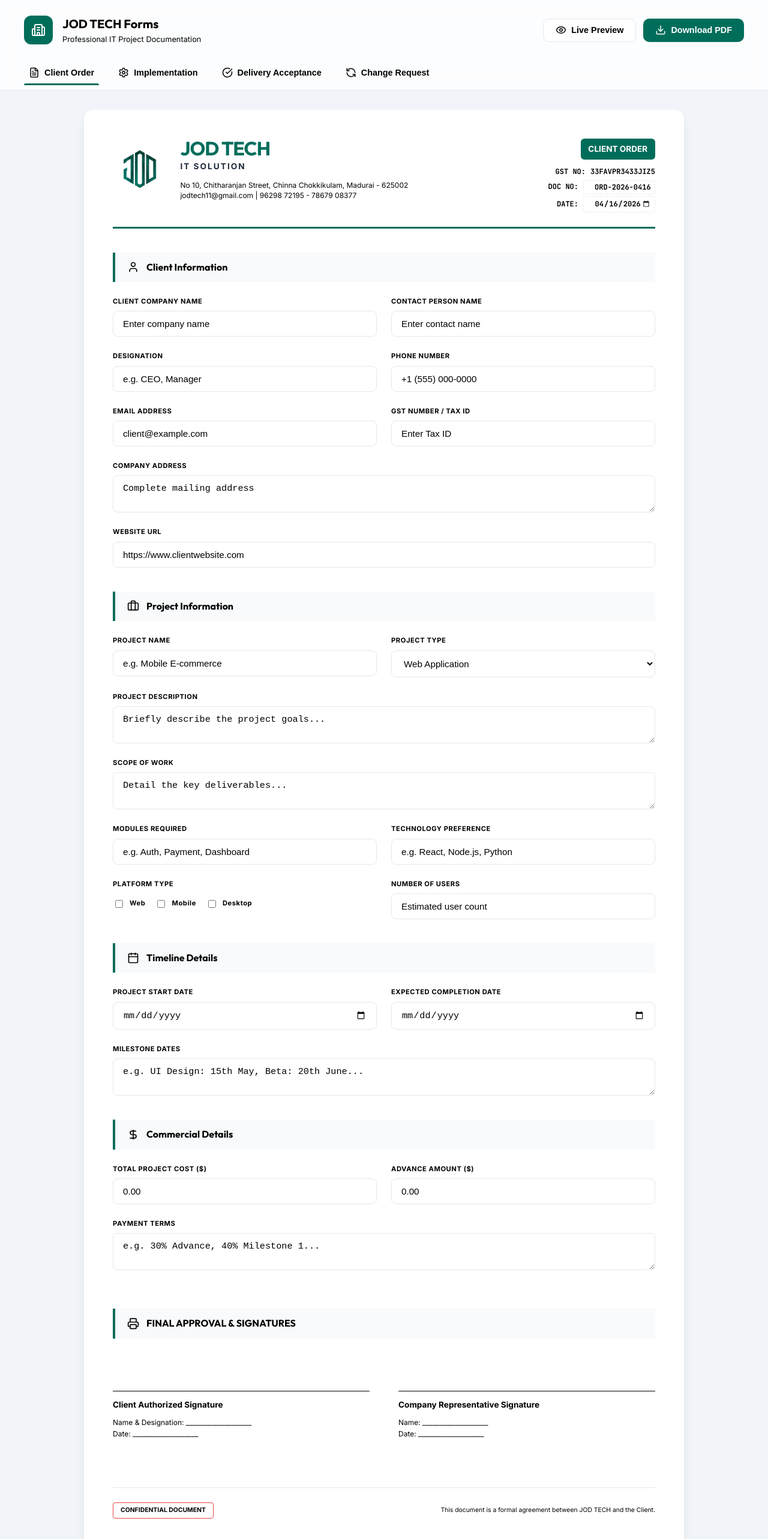
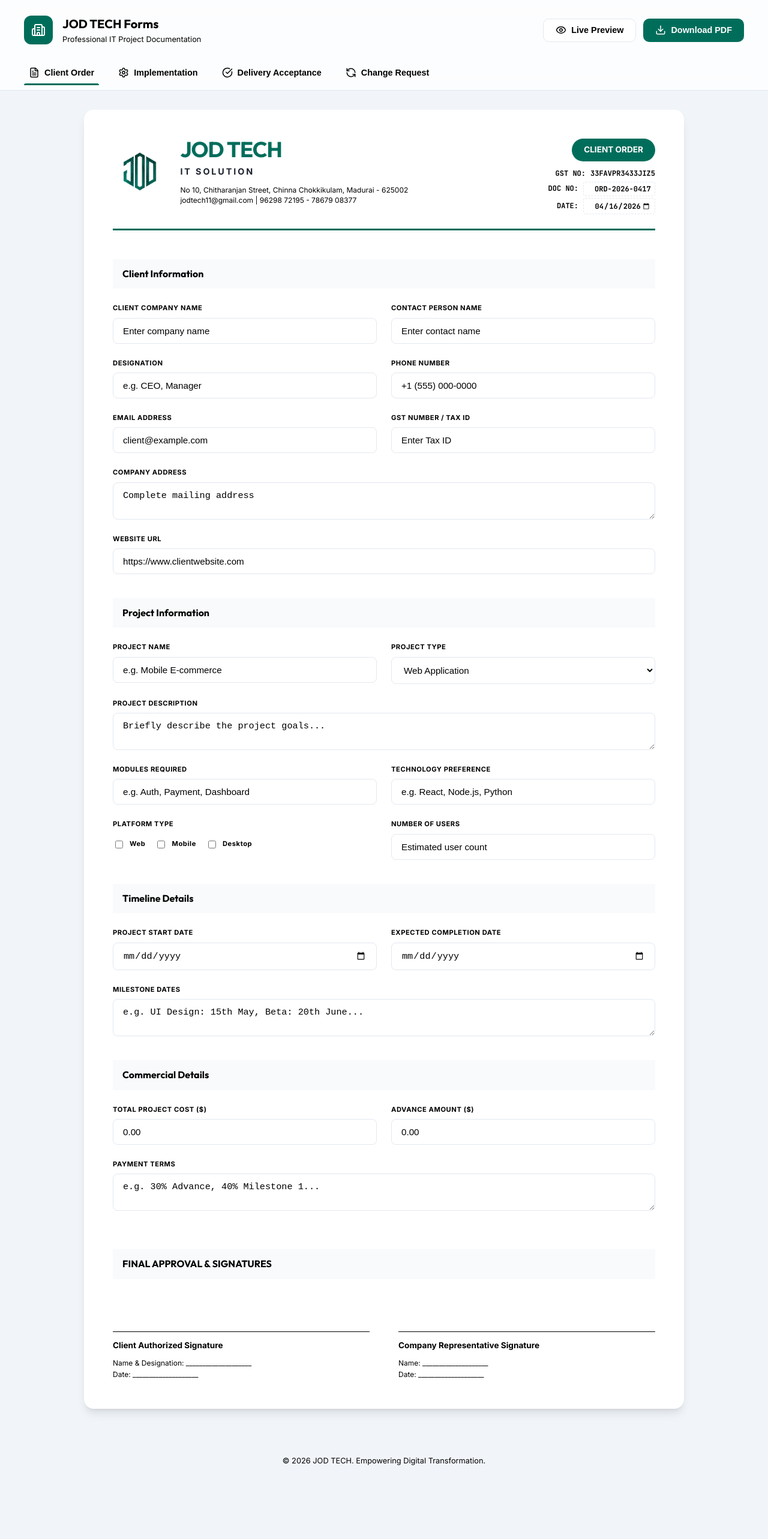
Before and after one commit to divi1127/Allformjodtech, a React (Vite) app: page / in a window 1280 px wide. Shown: the top 2565 px of the page at 60% size. After the commit the page ends 2490 px from the top, so only its background shows below. Built offline with nearby package versions, Linux system fonts and the light colour scheme.

Commit message:
first commit

```diff
--- a/src/App.jsx
+++ b/src/App.jsx
@@ -48,14 +48,14 @@
       const textElements = element.querySelectorAll('*');
       const originalStyles = new Map();
 
-      // Force pure black on all elements and borders inline
+      // Force pure black on all elements and borders inline EXCEPT the branding header/footer
       textElements.forEach(el => {
         if (!el.style || !el.style.setProperty) return;
 
         const className = typeof el.className === 'string' ? el.className : '';
 
-        // Let the form badge keep its white text
-        if (className.includes('form-badge')) return;
+        // Skip header/footer and branding elements to PRESERVE TEAL COLORS in PDF
+        if (el.closest('.paper-header') || el.closest('.paper-footer') || className.includes('form-badge')) return;
 
         originalStyles.set(el, {
           color: el.style.color,
@@ -109,7 +109,7 @@
         div.style.boxSizing = 'border-box';
 
         // Apply pure black text overrides
-        div.style.color = '#000000ff';
+        div.style.color = '#000000';
         div.style.webkitTextFillColor = '#000000';
         div.style.opacity = '1';
         div.style.fontWeight = '700';
@@ -341,8 +341,14 @@
               <div className="doc-meta-field">
                 <span className="doc-meta-label">DOC NO:</span>
                 <input
+                  key={activeTab}
                   type="text"
-                  defaultValue={`${activeTab.slice(0, 3).toUpperCase()}-${new Date().getFullYear()}-0416`}
+                  defaultValue={`${
+                    activeTab === 'order' ? 'ORD' :
+                    activeTab === 'implementation' ? 'IMN' :
+                    activeTab === 'delivery' ? 'DA' :
+                    'CR'
+                  }-${new Date().getFullYear()}-0417`}
                   className="meta-input"
                 />
               </div>
@@ -362,7 +368,7 @@
 
             {/* Common Signature Section */}
             <div className="signature-section">
-              <h3 className="section-title"><Printer size={20} /> FINAL APPROVAL & SIGNATURES</h3>
+              <h3 className="section-title">FINAL APPROVAL & SIGNATURES</h3>
               <div className="signature-grid">
                 <div className="sig-box">
                   <div className="sig-line" />
@@ -379,11 +385,6 @@
               </div>
             </div>
 
-            {/* Paper Footer */}
-            <div className="paper-footer">
-              <div className="confidential-stamp">CONFIDENTIAL DOCUMENT</div>
-              <div className="footer-links">This document is a formal agreement between JOD TECH and the Client.</div>
-            </div>
           </div>
         </div>
       </main>
--- a/src/components/ChangeOrderForm.jsx
+++ b/src/components/ChangeOrderForm.jsx
@@ -1,11 +1,10 @@
 import React from 'react';
-import { RefreshCcw, Info, List, TrendingUp, DollarSign, Calendar } from 'lucide-react';
 
 const ChangeOrderForm = () => {
   return (
     <div className="animate-fade">
       {/* 1. Basic Details */}
-      <h3 className="section-title"><Info size={20} /> Request Details</h3>
+      <h3 className="section-title">Request Details</h3>
       <div className="form-grid">
         <div className="input-group">
           <label>Change Request ID</label>
@@ -31,7 +30,7 @@
       </div>
 
       {/* 2. Change Details */}
-      <h3 className="section-title"><List size={20} /> Change & Reason</h3>
+      <h3 className="section-title">Change & Reason</h3>
       <div className="form-grid">
         <div className="input-group full-width">
           <label>Requested Change Description</label>
@@ -49,14 +48,14 @@
 
       {/* 3. Impact Analysis */}
 
-      <h3 className="section-title"><TrendingUp size={20} /> Impact Analysis</h3>
+      <h3 className="section-title">Impact Analysis</h3>
       <div className="form-grid">
         <div className="input-group">
-          <label><DollarSign size={14} /> Additional Cost ($)</label>
+          <label>Additional Cost ($)</label>
           <input type="number" placeholder="0.00" />
         </div>
         <div className="input-group">
-          <label><Calendar size={14} /> Additional Time (Days)</label>
+          <label>Additional Time (Days)</label>
           <input type="number" placeholder="e.g. 5" />
         </div>
         <div className="input-group">
--- a/src/components/DeliveryAcceptanceForm.jsx
+++ b/src/components/DeliveryAcceptanceForm.jsx
@@ -1,11 +1,10 @@
 import React from 'react';
-import { CheckCircle, Truck, Package, ShieldCheck, DollarSign } from 'lucide-react';
 
 const DeliveryAcceptanceForm = () => {
   return (
     <div className="animate-fade">
       {/* 1. Project Delivery Information */}
-      <h3 className="section-title"><Truck size={20} /> Delivery Information</h3>
+      <h3 className="section-title">Delivery Information</h3>
       <div className="form-grid">
         <div className="input-group">
           <label>Delivery Date</label>
@@ -32,7 +31,7 @@
       </div>
 
       {/* 2. Delivered Items Checklist */}
-      <h3 className="section-title"><Package size={20} /> Delivered Items Checklist</h3>
+      <h3 className="section-title">Delivered Items Checklist</h3>
       <div className="form-grid">
         <div className="input-group">
           <label style={{ display: 'flex', alignItems: 'center', gap: '8px', textTransform: 'none' }}>
@@ -65,7 +64,7 @@
       </div>
 
       {/* 3. Client Acceptance Details */}
-      <h3 className="section-title"><ShieldCheck size={20} /> Acceptance & Warranty</h3>
+      <h3 className="section-title">Acceptance & Warranty</h3>
       <div className="form-grid">
         <div className="input-group">
           <label>Warranty / Support Period</label>
@@ -89,7 +88,7 @@
       <div className="html2pdf__page-break"></div>
 
       {/* 4. Final Payment Details */}
-      <h3 className="section-title"><DollarSign size={20} /> Final Payment Details</h3>
+      <h3 className="section-title">Final Payment Details</h3>
       <div className="form-grid">
         <div className="input-group">
           <label>Final Invoice Amount ($)</label>
--- a/src/components/ProjectOrderForm.jsx
+++ b/src/components/ProjectOrderForm.jsx
@@ -1,11 +1,10 @@
 import React from 'react';
-import { User, Briefcase, Calendar, DollarSign, PenTool } from 'lucide-react';
 
 const ProjectOrderForm = () => {
   return (
     <div className="animate-fade">
       {/* 1. Client Information */}
-      <h3 className="section-title"><User size={20} /> Client Information</h3>
+      <h3 className="section-title">Client Information</h3>
       <div className="form-grid">
         <div className="input-group">
           <label>Client Company Name</label>
@@ -43,7 +42,7 @@
 
       {/* 2. Project Information */}
 
-      <h3 className="section-title"><Briefcase size={20} /> Project Information</h3>
+      <h3 className="section-title">Project Information</h3>
       <div className="form-grid">
         <div className="input-group">
           <label>Project Name</label>
@@ -63,10 +62,6 @@
         <div className="input-group full-width">
           <label>Project Description</label>
           <textarea placeholder="Briefly describe the project goals..."></textarea>
-        </div>
-        <div className="input-group full-width">
-          <label>Scope of Work</label>
-          <textarea placeholder="Detail the key deliverables..."></textarea>
         </div>
         <div className="input-group">
           <label>Modules Required</label>
@@ -101,7 +96,7 @@
 
       {/* 3. Timeline Details */}
 
-      <h3 className="section-title"><Calendar size={20} /> Timeline Details</h3>
+      <h3 className="section-title">Timeline Details</h3>
       <div className="form-grid">
         <div className="input-group">
           <label>Project Start Date</label>
@@ -119,7 +114,7 @@
 
       {/* 4. Commercial Details */}
 
-      <h3 className="section-title"><DollarSign size={20} /> Commercial Details</h3>
+      <h3 className="section-title">Commercial Details</h3>
       <div className="form-grid">
         <div className="input-group">
           <label>Total Project Cost ($)</label>
--- a/src/index.css
+++ b/src/index.css
@@ -170,6 +170,8 @@
   min-height: 1200px;
   position: relative;
   overflow: hidden;
+  display: flex;
+  flex-direction: column;
 }
 
 /* Remove fixed min-height in preview/PDF to prevent empty space and forced breaks */
@@ -186,7 +188,7 @@
   display: flex;
   justify-content: space-between;
   align-items: flex-start;
-  border-bottom: 3px solid var(--primary);
+  border-bottom: 3px solid #006d5b; /* Match teal color from image */
   padding-bottom: 1.5rem;
   margin-bottom: 2.5rem;
 }
@@ -205,19 +207,20 @@
 
 .corp-logo {
   font-family: 'Outfit', sans-serif;
-  font-size: 2rem;
+  font-size: 2.25rem;
   font-weight: 800;
-  color: var(--primary);
+  color: #006d5b; /* Teal color */
   line-height: 1;
   letter-spacing: -1px;
 }
 
 .corp-tagline {
   font-weight: 700;
-  font-size: 0.85rem;
-  letter-spacing: 0.15em;
-  color: #1e293b;
-  margin-top: 0.25rem;
+  font-size: 0.9rem;
+  letter-spacing: 0.2em;
+  color: #1a202c;
+  margin-top: 0.4rem;
+  text-transform: uppercase;
 }
 
 .corp-meta {
@@ -239,10 +242,10 @@
 
 
 .form-badge {
-  background: var(--primary);
+  background: #006d5b;
   color: white;
-  padding: 0.4rem 0.8rem;
-  border-radius: 6px;
+  padding: 0.5rem 1.25rem;
+  border-radius: 50px; /* Pill shape as requested */
   font-weight: 800;
   font-size: 0.85rem;
   display: inline-block;
@@ -318,13 +321,13 @@
   font-family: 'Outfit', sans-serif;
   font-size: 1rem;
   background: #f8fafc;
-  padding: 0.75rem 1.25rem;
-  border-left: 4px solid var(--primary);
+  padding: 0.75rem 1rem;
+  border: none; /* Removed the line completely as requested */
   margin: 2.5rem 0 1.5rem;
   display: flex;
   align-items: center;
   gap: 0.75rem;
-  color: var(--primary-dark);
+  color: #000;
   break-inside: avoid;
   page-break-inside: avoid;
   break-after: avoid;
@@ -390,7 +393,8 @@
   -webkit-text-fill-color: #000 !important;
 }
 
-.is-preview * {
+/* Allow branding colors in preview */
+.is-preview .form-body * {
   color: #000 !important;
 }
 
@@ -411,17 +415,8 @@
 }
 
 /* Deep Black Overrides for PDF Elements */
-.is-preview .paper-header {
-  border-color: #000 !important;
-}
-
 .is-preview .section-title {
   border-color: #000 !important;
-}
-
-.is-preview .form-badge {
-  background: #000 !important;
-  color: #fff !important;
 }
 
 .is-preview .confidential-stamp {
@@ -481,25 +476,6 @@
   color: var(--text-muted);
 }
 
-.paper-footer {
-  margin-top: 5rem;
-  border-top: 1px solid var(--border);
-  padding-top: 1.5rem;
-  display: flex;
-  justify-content: space-between;
-  align-items: center;
-  font-size: 0.65rem;
-  color: var(--text-muted);
-}
-
-.confidential-stamp {
-  font-weight: 800;
-  border: 1.5px solid #ef4444;
-  color: #ef4444;
-  padding: 0.25rem 0.75rem;
-  border-radius: 4px;
-  opacity: 0.6;
-}
 
 /* Buttons */
 .btn {
@@ -537,6 +513,22 @@
 
 /* Mobile Adjustments */
 @media (max-width: 768px) {
+  .app-wrapper {
+    background-color: #cbd5e1; /* Slightly darker background to make the white "paper" pop */
+  }
+
+  .form-card-container {
+    margin: 1rem auto;
+    width: 98%; /* Keep it almost full but with a tiny edge for document feel */
+    padding: 0 0.5rem;
+  }
+
+  .paper-form {
+    padding: 2rem 1.5rem !important; /* Professional margins even on mobile */
+    border-radius: 4px; /* Sharper corners for document look */
+    box-shadow: 0 4px 6px -1px rgb(0 0 0 / 0.1);
+  }
+
   .header-content {
     flex-direction: column;
     align-items: flex-start;
@@ -760,7 +752,7 @@
   opacity: 1 !important;
 }
 
-.is-preview * {
+.is-preview .form-body * {
   color: #000 !important;
   -webkit-text-fill-color: #000 !important;
   opacity: 1 !important;
```
Also changed, not shown: src/components/ImplementationForm.jsx (+5 -6 lines), 1 other file (tests, documents, lock files or other folders). Lines whose indentation alone changed are shown as unchanged.
